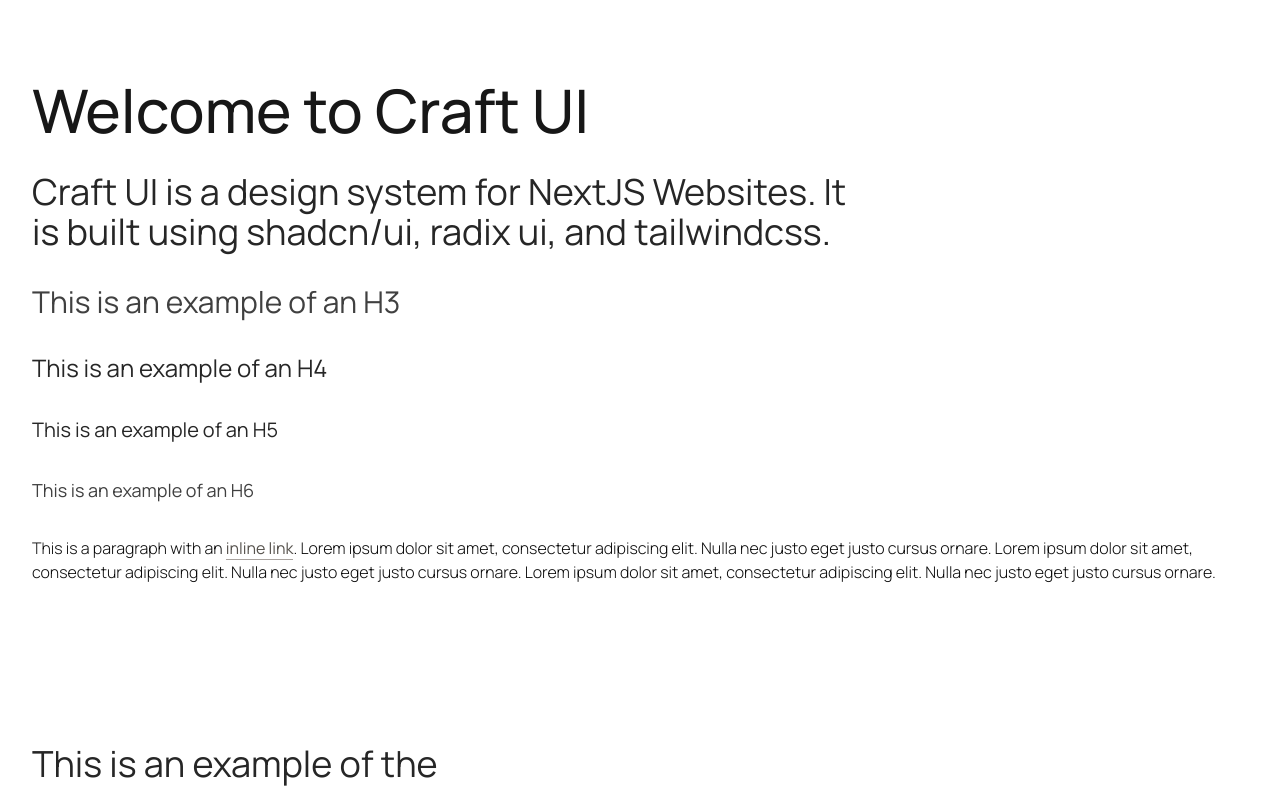
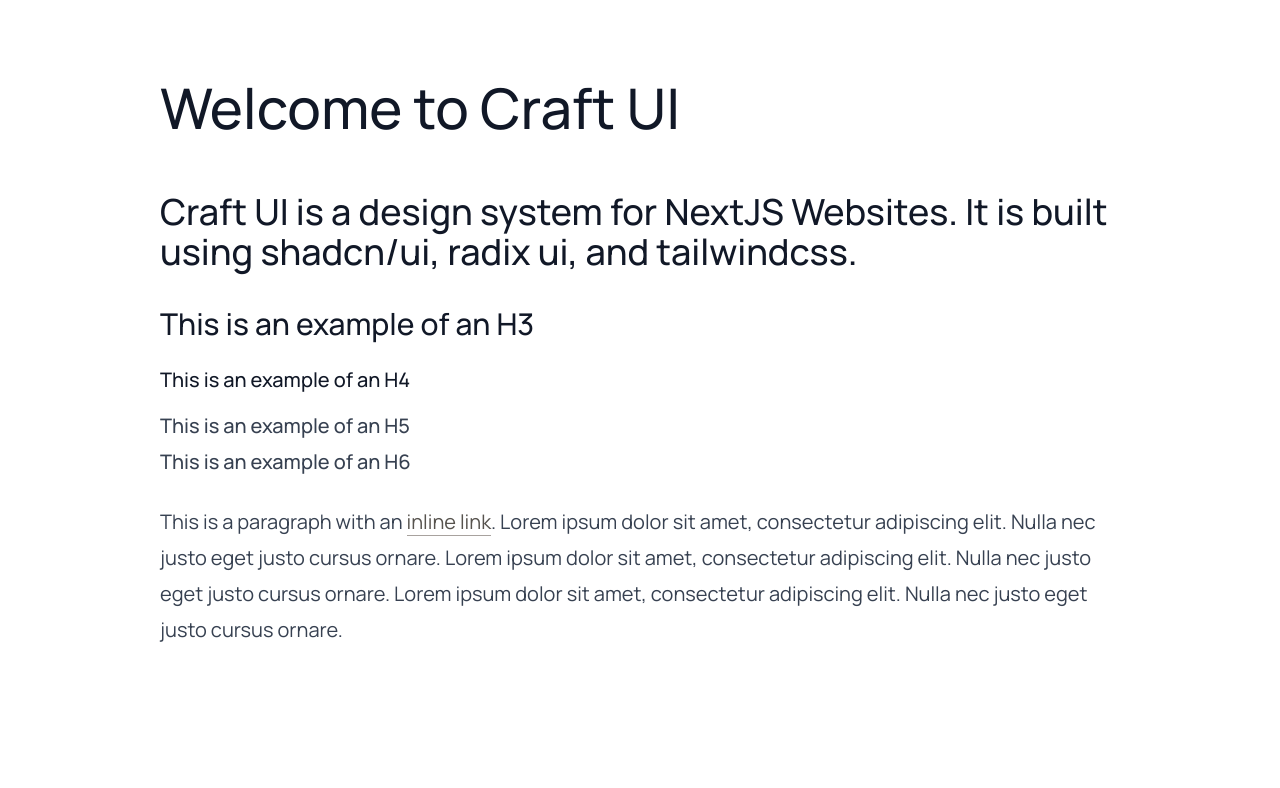
Before and after one commit to 9d8dev/craft-site-example, a Next.js app: page / in a window 1280 px wide. Shown: the top 788 px of the page. Built offline with nearby package versions, Linux system fonts and the light colour scheme.

Commit message:
update layout

```diff
--- a/app/globals.css
+++ b/app/globals.css
@@ -5,7 +5,7 @@
 
 /* Shadcn/ui Colors */
 
-@layer base {
+/* @layer base {
   :root {
     --background: 0 0% 100%;
     --foreground: 0 0% 3.9%;
@@ -77,4 +77,4 @@
   body {
     @apply bg-background text-foreground;
   }
-}
+} */
--- a/app/layout.tsx
+++ b/app/layout.tsx
@@ -6,8 +6,9 @@
 const font = Manrope({ subsets: ["latin"] });
 
 export const metadata: Metadata = {
-  title: "Create Next App",
-  description: "Generated by create next app",
+  title: "Craft UI",
+  description:
+    "Craft UI is a design system and component library for building NextJS Websites. Created by Bridger Tower.",
 };
 
 export default function RootLayout({
--- a/app/page.tsx
+++ b/app/page.tsx
@@ -1,4 +1,3 @@
-import * as Typography from "@/components/craft/typography";
 import * as Layout from "@/components/craft/layout";
 
 export default function Home() {
@@ -6,35 +5,30 @@
     <Layout.Main>
       <Layout.Section>
         <Layout.Container>
-          <Typography.H1>Welcome to Craft UI</Typography.H1>
-          <Typography.H2>
+          <h1>Welcome to Craft UI</h1>
+          <h2>
             Craft UI is a design system for NextJS Websites. It is built using
             shadcn/ui, radix ui, and tailwindcss.
-          </Typography.H2>
-          <Typography.H3>This is an example of an H3</Typography.H3>
-          <Typography.H4>This is an example of an H4</Typography.H4>
-          <Typography.H5>This is an example of an H5</Typography.H5>
-          <Typography.H6>This is an example of an H6</Typography.H6>
+          </h2>
+          <h3>This is an example of an H3</h3>
+          <h4>This is an example of an H4</h4>
+          <h5>This is an example of an H5</h5>
+          <h6>This is an example of an H6</h6>
           <p>
-            This is a paragraph with an{" "}
-            <Typography.InlineLink href="/" outbound={true}>
-              inline link
-            </Typography.InlineLink>
-            . Lorem ipsum dolor sit amet, consectetur adipiscing elit. Nulla nec
-            justo eget justo cursus ornare. Lorem ipsum dolor sit amet,
-            consectetur adipiscing elit. Nulla nec justo eget justo cursus
-            ornare. Lorem ipsum dolor sit amet, consectetur adipiscing elit.
-            Nulla nec justo eget justo cursus ornare.
+            This is a paragraph with an <a href="/">inline link</a>. Lorem ipsum
+            dolor sit amet, consectetur adipiscing elit. Nulla nec justo eget
+            justo cursus ornare. Lorem ipsum dolor sit amet, consectetur
+            adipiscing elit. Nulla nec justo eget justo cursus ornare. Lorem
+            ipsum dolor sit amet, consectetur adipiscing elit. Nulla nec justo
+            eget justo cursus ornare.
           </p>
         </Layout.Container>
       </Layout.Section>
 
       <Layout.Section>
         <Layout.Container>
-          <Typography.Prose>
-            <Typography.H2>
-              This is an example of the {"<Prose/>"} Layout.Section
-            </Typography.H2>
+          <Layout.Article>
+            <h2>This is an example of the {"<Layout.Article/>"} Component</h2>
             <p>
               Lorem ipsum dolor sit amet, consectetur adipiscing elit. Nulla nec
               justo eget justo cursus ornare.
@@ -58,7 +52,7 @@
             <p>
               Here&apos;s a link: <a href="#">Visit Tailwind CSS</a>
             </p>
-          </Typography.Prose>
+          </Layout.Article>
         </Layout.Container>
       </Layout.Section>
     </Layout.Main>
--- a/components/craft/layout.tsx
+++ b/components/craft/layout.tsx
@@ -1,9 +1,6 @@
-import Link from "next/link";
-import Image from "next/image";
 import clsx from "clsx";
 
 // LAYOUT
-
 // Layout Component
 type LayoutProps = {
   children: React.ReactNode;
@@ -15,8 +12,8 @@
     <html
       lang="en"
       className={clsx(
-        "bg-secondary-100 dark:bg-secondary-900",
-        "text-secondary-900 dark:text-secondary-100 antialiased font-light"
+        "text-secondary-900 dark:text-secondary-100 antialiased",
+        className
       )}
     >
       <body className={className}>{children}</body>
@@ -33,7 +30,20 @@
 
 const Main = ({ children, className, id }: MainProps) => {
   return (
-    <main className={className} id={id}>
+    <main
+      className={clsx(
+        // General Prose
+        "prose dark:prose-invert md:prose-lg lg:prose-xl max-w-none",
+        // Prose Headings
+        "prose-headings:font-medium",
+        // Inline Links
+        "prose-a:border-b prose-a:border-b-primary-400 dark:prose-a:border-b-primary-100 prose-a:font-normal prose-a:text-primary-600 dark:prose-a:text-primary-200 hover:prose-a:border-b-primary-600 dark:hover:prose-a:border-b-primary-200 prose-a:no-underline",
+        // Blockquotes
+        "prose-blockquote:not-italic",
+        className
+      )}
+      id={id}
+    >
       {children}
     </main>
   );
@@ -63,10 +73,54 @@
 
 const Container = ({ children, className, id }: ContainerProps) => {
   return (
-    <div className={clsx("max-w-7xl mx-auto", "p-8", className)} id={id}>
+    <div className={clsx("max-w-5xl mx-auto", "p-8", className)} id={id}>
       {children}
     </div>
   );
 };
 
-export { Layout, Main, Section, Container };
+// Prose Component
+type ProseProps = {
+  children: React.ReactNode;
+  className?: string;
+  id?: string;
+};
+
+const Prose = ({ children, className, id }: ProseProps) => {
+  return (
+    <div
+      className={clsx(
+        "prose dark:prose-invert md:prose-lg lg:prose-xl",
+        "prose-headings:font-normal prose-primary dark:prose-invert",
+        className
+      )}
+      id={id}
+    >
+      {children}
+    </div>
+  );
+};
+
+// Prose Component
+type ArticleProps = {
+  children: React.ReactNode;
+  className?: string;
+  id?: string;
+};
+
+const Article = ({ children, className, id }: ProseProps) => {
+  return (
+    <article
+      className={clsx(
+        "prose dark:prose-invert md:prose-lg lg:prose-xl",
+        "prose-headings:font-normal prose-primary dark:prose-invert",
+        className
+      )}
+      id={id}
+    >
+      {children}
+    </article>
+  );
+};
+
+export { Layout, Main, Section, Container, Article, Prose };
--- a/components/craft/typography.tsx
+++ /dev/null
@@ -1,372 +0,0 @@
-import Link from "next/link";
-import clsx from "clsx";
-import Balancer from "react-wrap-balancer";
-
-// TYPOGRAPHY
-// H1 Component
-type H1Props = {
-  children: React.ReactNode;
-  className?: string;
-  id?: string;
-};
-
-const H1 = ({ children, className, id }: H1Props) => {
-  return (
-    <h1
-      className={clsx(
-        "text-4xl md:text-6xl font-medium",
-        "text-secondary-900 dark:text-secondary-100",
-        "mb-8",
-        className
-      )}
-      id={id}
-    >
-      <Balancer>{children}</Balancer>
-    </h1>
-  );
-};
-
-// H2 Component
-type H2Props = {
-  children: React.ReactNode;
-  className?: string;
-  id?: string;
-};
-
-const H2 = ({ children, className, id }: H2Props) => {
-  return (
-    <h2
-      className={clsx(
-        "text-3xl md:text-4xl font-normal",
-        "text-secondary-800 dark:text-secondary-200",
-        "mb-8",
-        className
-      )}
-      id={id}
-    >
-      <Balancer>{children}</Balancer>
-    </h2>
-  );
-};
-
-// H3 Component
-type H3Props = {
-  children: React.ReactNode;
-  className?: string;
-  id?: string;
-};
-
-const H3 = ({ children, className, id }: H3Props) => {
-  return (
-    <h3
-      className={clsx(
-        "text-2xl md:text-3xl font-normal",
-        "text-secondary-700 dark:text-secondary-200",
-        "mb-8",
-        className
-      )}
-      id={id}
-    >
-      <Balancer>{children}</Balancer>
-    </h3>
-  );
-};
-
-// H4 Component
-type H4Props = {
-  children: React.ReactNode;
-  className?: string;
-  id?: string;
-};
-
-const H4 = ({ children, className, id }: H4Props) => {
-  return (
-    <h4
-      className={clsx(
-        "text-xl md:text-2xl font-normal",
-        "text-secondary-800 dark:text-secondary-200",
-        "mb-8",
-        className
-      )}
-      id={id}
-    >
-      <Balancer>{children}</Balancer>
-    </h4>
-  );
-};
-
-// H5 Component
-type H5Props = {
-  children: React.ReactNode;
-  className?: string;
-  id?: string;
-};
-
-const H5 = ({ children, className, id }: H5Props) => {
-  return (
-    <h5
-      className={clsx(
-        "text-lg md:text-xl font-normal",
-        "text-secondary-800 dark:text-secondary-300",
-        "mb-8",
-        className
-      )}
-      id={id}
-    >
-      <Balancer>{children}</Balancer>
-    </h5>
-  );
-};
-
-// H6 Component
-type H6Props = {
-  children: React.ReactNode;
-  className?: string;
-  id?: string;
-};
-
-const H6 = ({ children, className, id }: H6Props) => {
-  return (
-    <h6
-      className={clsx(
-        "text-base font-normal md:text-lg ",
-        "text-secondary-700 dark:text-secondary-300",
-        "mb-8",
-        className
-      )}
-      id={id}
-    >
-      <Balancer>{children}</Balancer>
-    </h6>
-  );
-};
-
-// Prose Component
-type ProseProps = {
-  children: React.ReactNode;
-  className?: string;
-  id?: string;
-};
-
-const Prose = ({ children, className, id }: ProseProps) => {
-  return (
-    <div
-      className={clsx(
-        "prose",
-        "prose-headings:font-normal prose-primary dark:prose-invert",
-        className
-      )}
-      id={id}
-    >
-      {children}
-    </div>
-  );
-};
-
-// LINKS
-
-// Inline Link Component
-type InlineLinkProps = {
-  children: React.ReactNode;
-  className?: string;
-  id?: string;
-  href: string;
-  outbound?: boolean;
-};
-
-const InlineLink = ({
-  children,
-  className,
-  id,
-  href,
-  outbound,
-}: InlineLinkProps) => {
-  return (
-    <Link
-      id={id}
-      className={clsx(
-        "border-b border-b-primary-400 dark:border-b-primary-100",
-        "font-normal text-primary-600 dark:text-primary-200",
-        "hover:border-b-primary-600 dark:hover:border-b-primary-200",
-        className
-      )}
-      href={href}
-      target={outbound ? "_blank" : undefined}
-      rel={outbound ? "noopener noreferrer" : undefined}
-    >
-      {children}
-    </Link>
-  );
-};
-
-// SPECIALTY
-// Blockquote Component
-
-type BlockquoteProps = {
-  children: React.ReactNode;
-  className?: string;
-  id?: string;
-};
-
-const Blockquote = ({ children, className, id }: BlockquoteProps) => {
-  return (
-    <blockquote
-      className={clsx(
-        "border-l-2 border-primary-400 dark:border-primary-100",
-        "font-normal italic text-primary-600 dark:text-primary-200",
-        "pl-4",
-        className
-      )}
-      id={id}
-    >
-      {children}
-    </blockquote>
-  );
-};
-
-// ul Component
-type UlProps = {
-  children: React.ReactNode;
-  className?: string;
-  id?: string;
-};
-
-const Ul = ({ children, className, id }: UlProps) => {
-  return (
-    <ul
-      className={clsx(
-        "list-disc list-inside",
-        "text-primary-600 dark:text-primary-200",
-        className
-      )}
-      id={id}
-    >
-      {children}
-    </ul>
-  );
-};
-
-// ol Component
-
-type OlProps = {
-  children: React.ReactNode;
-  className?: string;
-  id?: string;
-};
-
-const Ol = ({ children, className, id }: OlProps) => {
-  return (
-    <ol
-      className={clsx(
-        "list-decimal list-inside",
-        "text-primary-600 dark:text-primary-200",
-        className
-      )}
-      id={id}
-    >
-      {children}
-    </ol>
-  );
-};
-
-// li Component
-
-type LiProps = {
-  children: React.ReactNode;
-  className?: string;
-  id?: string;
-};
-
-const Li = ({ children, className, id }: LiProps) => {
-  return (
-    <li
-      className={clsx("text-primary-600 dark:text-primary-200", className)}
-      id={id}
-    >
-      {children}
-    </li>
-  );
-};
-
-// Lead Component
-
-type LeadProps = {
-  children: React.ReactNode;
-  className?: string;
-  id?: string;
-};
-
-const Lead = ({ children, className, id }: LeadProps) => {
-  return (
-    <p className={clsx("text-lg text-muted-foreground", className)} id={id}>
-      {children}
-    </p>
-  );
-};
-
-// Large Component
-
-type LargeProps = {
-  children: React.ReactNode;
-  className?: string;
-  id?: string;
-};
-
-const Large = ({ children, className, id }: LargeProps) => {
-  return (
-    <p className={clsx("text-xl text-muted-foreground", className)} id={id}>
-      {children}
-    </p>
-  );
-};
-
-// Small Component
-
-type SmallProps = {
-  children: React.ReactNode;
-  className?: string;
-  id?: string;
-};
-
-const Small = ({ children, className, id }: SmallProps) => {
-  return (
-    <p className={clsx("text-sm text-muted-foreground", className)} id={id}>
-      {children}
-    </p>
-  );
-};
-
-// Muted Component
-
-type MutedProps = {
-  children: React.ReactNode;
-  className?: string;
-  id?: string;
-};
-
-const Muted = ({ children, className, id }: MutedProps) => {
-  return (
-    <p className={clsx("text-muted-foreground", className)} id={id}>
-      {children}
-    </p>
-  );
-};
-
-export {
-  H1,
-  H2,
-  H3,
-  H4,
-  H5,
-  H6,
-  Prose,
-  InlineLink,
-  Blockquote,
-  Ul,
-  Ol,
-  Li,
-  Lead,
-  Large,
-  Small,
-  Muted,
-};
--- a/tailwind.config.ts
+++ b/tailwind.config.ts
@@ -8,7 +8,7 @@
 
 /** @type {import('tailwindcss').Config} */
 module.exports = {
-  darkMode: ["class"],
+  darkMode: "class",
   content: ["app/**/*.{ts,tsx}", "components/**/*.{ts,tsx}"],
   theme: {
     container: {
```
